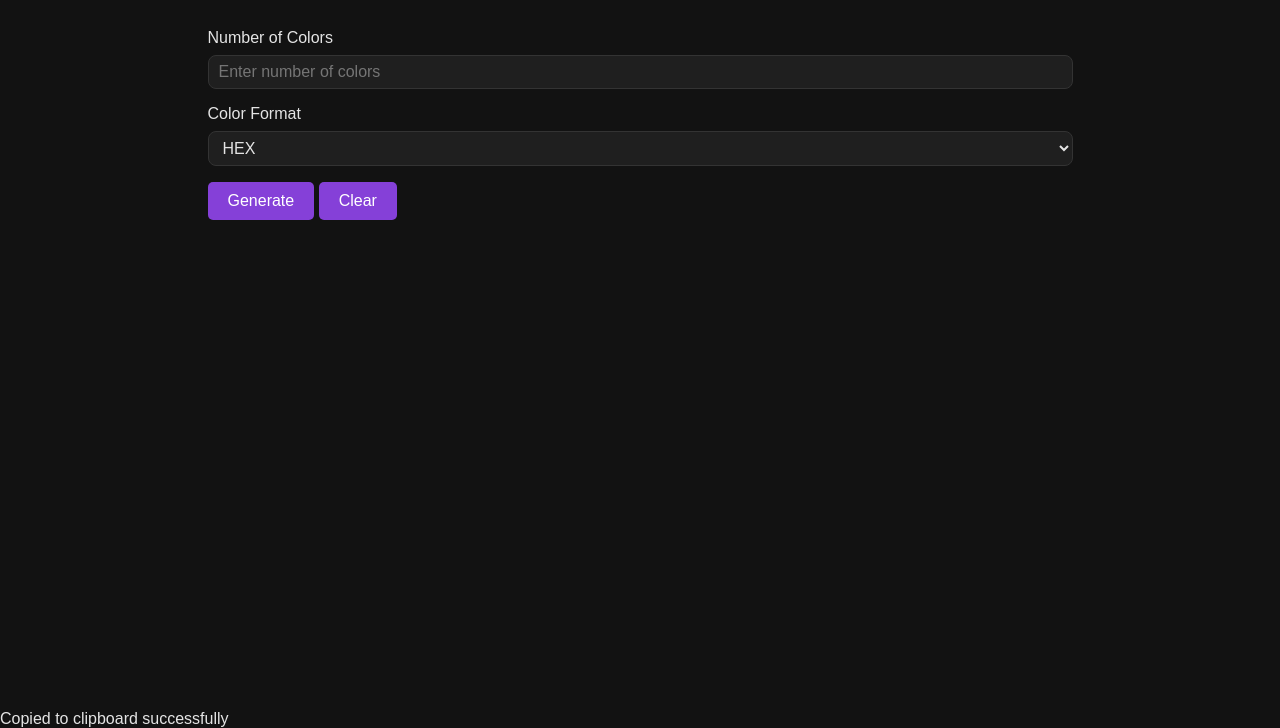
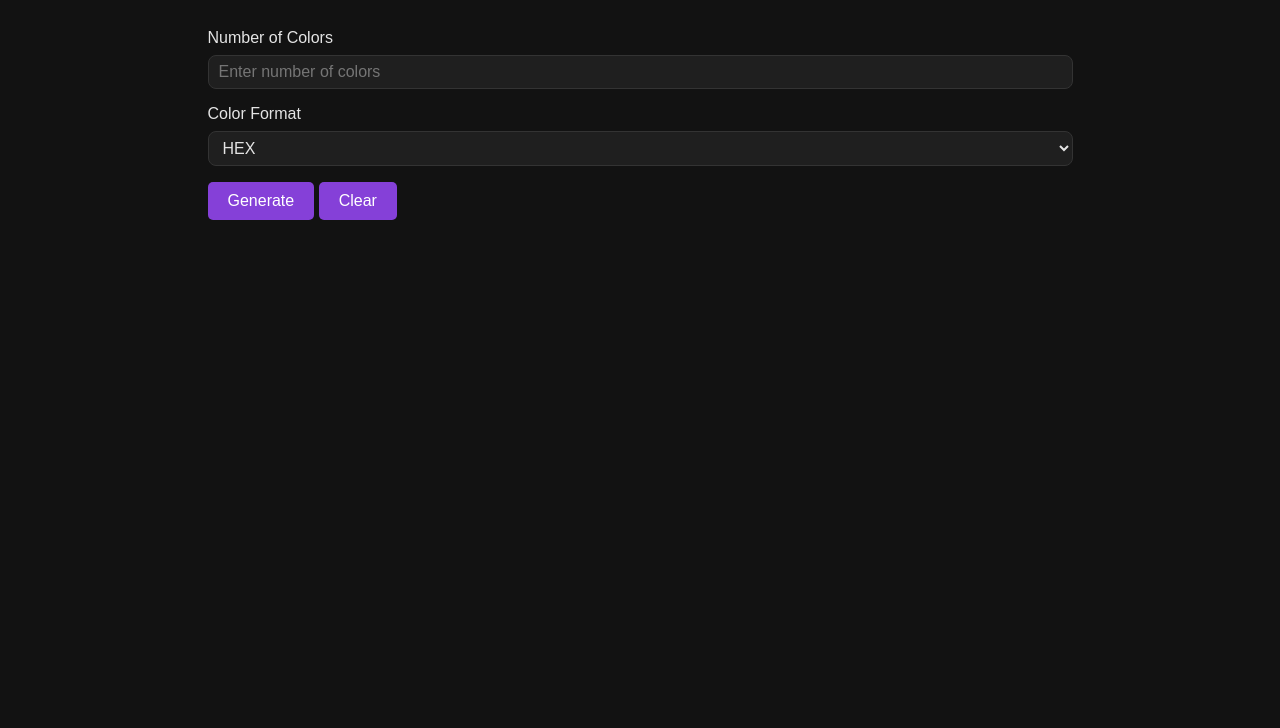
Before and after one commit to ashishshres/Color-Palette-Generator, a plain HTML site: page index.html in a window 1280 px wide. Shown: the part 90-818 px from the top of the page. Drawn offline with nearby package versions, Linux system fonts and the light colour scheme.

Commit message:
refactor: add alert

```diff
--- a/index.html
+++ b/index.html
@@ -32,13 +32,8 @@
             <div class="colors">
             </div>
         </div>
-
     </div>
-    <div class="copy">
-        <span>
-            Copied to clipboard successfully
-        </span>
-    </div>
+    <div class="alert"></div>
 </body>
 
 </html>
```
